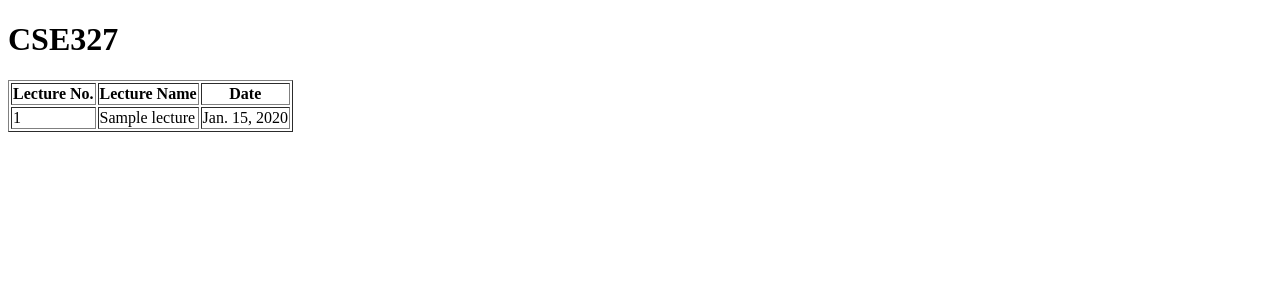
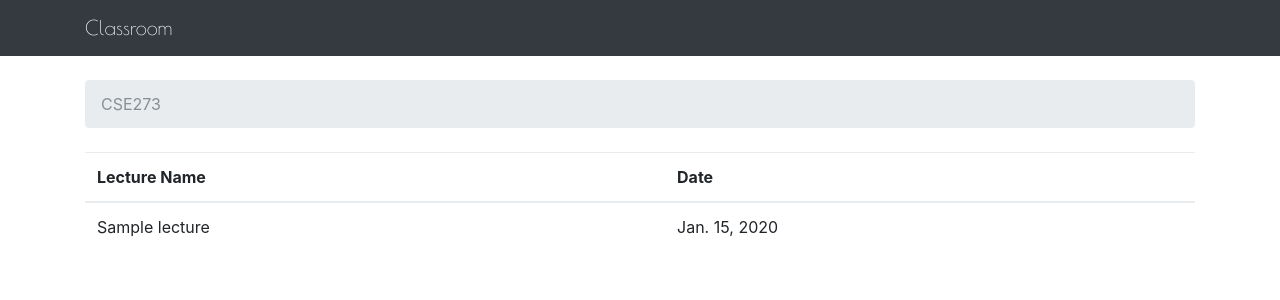
Before and after one commit to Kimbbakar/Classroom, a Django app: page / in a window 1280 px wide. Shown: the top 300 px of the page. Run offline with Django 3.2, Linux system fonts and the light colour scheme; tables that the repository leaves empty hold one stand-in row (values such as "Sample post"); some libraries are stand-ins or nearby versions.

Commit message:
add base template for home.html

```diff
--- a/myproject/myproject/settings.py
+++ b/myproject/myproject/settings.py
@@ -122,3 +122,7 @@ USE_TZ = True
 # https://docs.djangoproject.com/en/1.11/howto/static-files/
 
 STATIC_URL = '/static/'
+
+STATICFILES_DIRS = [
+    os.path.join(BASE_DIR, 'static'),
+]
--- a/myproject/templates/base.html
+++ b/myproject/templates/base.html
@@ -2,7 +2,7 @@
 <html>
   <head>
     <meta charset="utf-8">
-    <title>{% block title %}Django Boards{% endblock %}</title>
+    <title>{% block title %}Classroom{% endblock %}</title>
     <link href="https://fonts.googleapis.com/css?family=Poiret+One" rel="stylesheet">
     <link rel="stylesheet" href="{% static 'css/bootstrap.min.css' %}">
     <link rel="stylesheet" href="{% static 'css/app.css' %}">
@@ -11,7 +11,7 @@
 
     <nav class="navbar navbar-expand-lg navbar-dark bg-dark">
       <div class="container">
-        <a class="navbar-brand" href="{% url 'home' %}">Django Boards</a>
+        <a class="navbar-brand" href="{% url 'home' %}">Classroom</a>
       </div>
     </nav>
 
--- a/myproject/templates/home.html
+++ b/myproject/templates/home.html
@@ -1,16 +1,13 @@
-<!DOCTYPE html>
-<html>
-  <head>
-    <meta charset="utf-8">
-    <title>Class room</title>
-  </head>
-  <body>
-    <h1>CSE327</h1>
+{% extends 'base.html' %}
 
-    <table border="1">
-      <thead>
+{% block breadcrumb %}
+  <li class="breadcrumb-item active">CSE273</li>
+{% endblock %}
+
+{% block content %}
+  <table class="table">
+    <thead class="thead-inverse">
       <tr>
-          <th>Lecture No.</th>
         <th>Lecture Name</th>
         <th>Date</th>
       </tr>
@@ -18,23 +15,10 @@
     <tbody>
       {% for lecture in lectures %}
         <tr>
-
-            <td>
-              {{ lecture.lecture_no }}<br>
-            </td>
-
-            <td>
-              {{ lecture.name }}<br>
-            </td>
-
-            <td>
-              {{ lecture.date }}<br>
-            </td>
-
-
+            <td class="align-middle" >{{ lecture.name }}</td>
+            <td class="align-middle" >{{ lecture.date }}</td>
         </tr>
       {% endfor %}
     </tbody>
   </table>
-  </body>
-</html>
+{% endblock %}
```
Lines whose indentation alone changed are shown as unchanged.
